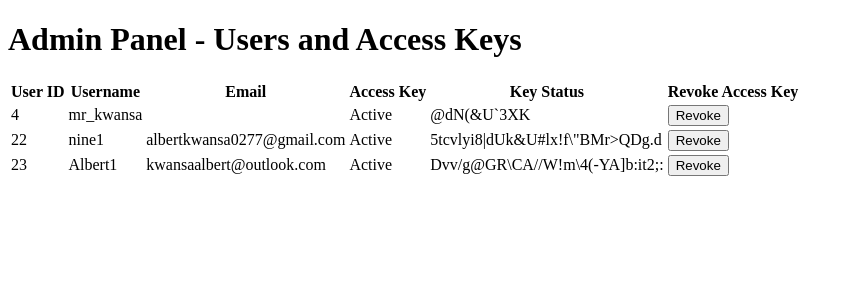
After one commit to mr-kwansa/access_control, a Django app: page /micro_focus_admin/ in a window 1280 px wide. The commit adds this page. Shown: the top 300 px of the page, without its empty margins (0-853 px from the left). Run offline with Django 4.2, Linux system fonts and the light colour scheme; a user stored in the database is signed in; data comes from the database, SQL or seed files in the repository; both versions use the stored data as it was after the commit.

Commit message:
wrote logic for the micro focus admin side and create corisponding view for it

```diff
--- a/login/models.py
+++ b/login/models.py
@@ -8,11 +8,18 @@ class AccessKey(models.Model):
     key = models.CharField(max_length=20, unique=True)
     created_at = models.DateTimeField(auto_now_add=True)
     expiration_date = models.DateTimeField(default=timezone.now() + timedelta(days=180))
-    is_active=models.BooleanField(default=True)
+    is_active = models.BooleanField(default=True)
 
     def save(self, *args, **kwargs):
         # Set expiration date to 6 months from creation
         self.expiration_date = self.created_at + timedelta(days=180)
+
+        # Check if the expiration date is in the past
+        if self.expiration_date <= timezone.now():
+            self.is_active = False
+            print("Access Key Expired")
+
+        # Call the superclass's save method after modifying attributes
         super().save(*args, **kwargs)
 
     def __str__(self):
--- a/login/urls.py
+++ b/login/urls.py
@@ -8,6 +8,8 @@ urlpatterns = [
     path('signup/', views.signup, name='signup'),
     path('signin/', views.signin, name='signin'),
     path('signout/', views.signout, name='signout'),
+    path('micro_focus_admin/',views.micro_focus_admin,name='micro_focus_admin'),
+    path('toggle_access_key_status/<int:access_key_id>/',views.toggle_access_key_status, name='toggle_access_key_status'),
 
 
     path('activate/<uidb64>/<token>/', views.activate, name='activate'),
--- a/login/views.py
+++ b/login/views.py
@@ -9,6 +9,7 @@ from django.shortcuts import redirect, render
 from django.contrib.auth.models import User
 from django.contrib import messages
 from django.contrib.auth import authenticate, login,logout
+from django.contrib.admin.views.decorators import staff_member_required
 from django.contrib.auth.decorators import login_required
 from access_control import settings
 from django.http import JsonResponse
@@ -19,6 +20,7 @@ from django.utils.http import urlsafe_base64_decode
 from django.utils.encoding import force_bytes ,force_str
 from . tokens import generatetoken
 from .models import AccessKey
+
 def home(request):
     return render(request,"login/index.html")
 #sigup views
@@ -163,11 +165,35 @@ def generate_access_key(request):
         created_at = timezone.now()
         expiration_date = created_at + timedelta(days=180)
         is_active = True
-        access_key_instance = AccessKey.objects.create(user=request.user,
+        access_key_instance =AccessKey.objects.create(user=request.user,
                                                        key=access_key,
                                                        created_at=created_at,
                                                        expiration_date=expiration_date,
                                                        is_active=is_active)
 
     # Pass the access key and its details to the template context
-    return render(request, "login/index.html", {'access_key': access_key_instance.key, 'created_at': created_at, 'expiration_date': expiration_date ,'is_active':is_active})
+    print (access_key_instance)
+    return render(request, "login/index.html", {'access_key_instance': access_key_instance.key, 'created_at': created_at, 'expiration_date': expiration_date ,'is_active':is_active})
+
+@staff_member_required
+def micro_focus_admin(request):
+    # Query all users and their associated access keys
+    users_with_keys = []
+    users = User.objects.all()
+    for user in users:
+        access_key = AccessKey.objects.filter(user=user).first()
+        users_with_keys.append({'user': user, 'access_key': access_key})
+
+    return render(request, 'login/micro_focus_admin.html', {'users_with_keys': users_with_keys})
+
+
+@staff_member_required
+def toggle_access_key_status(request, access_key_id):
+    # Retrieve the access key object
+    access_key = AccessKey.objects.get(id=access_key_id)
+
+    # Toggle the is_active status
+    access_key.is_active = not access_key.is_active
+    access_key.save()
+
+    return redirect('micro_focus_admin')
--- /dev/null
+++ b/templates/login/micro_focus_admin.html
@@ -0,0 +1,43 @@
+<!-- admin_panel.html -->
+
+<!DOCTYPE html>
+<html>
+<head>
+    <title>Admin Panel</title>
+</head>
+<body>
+    <h1>Admin Panel - Users and Access Keys</h1>
+    <table>
+        <tr>
+            <th>User ID</th>
+            <th>Username</th>
+            <th>Email</th>
+            <th>Access Key</th>
+            <th>Key Status</th>
+            <th>Revoke Access Key</th>
+        </tr>
+        {% for item in users_with_keys %}
+        <tr>
+            <td>{{ item.user.id }}</td>
+            <td>{{ item.user.username }}</td>
+            <td>{{ item.user.email }}</td>
+            <td>{% if item.access_key.is_active %}Active{% else %}Inactive{% endif %}</td>
+            <td>{% if item.access_key %}
+                {{ item.access_key.key }}
+            {% else %}
+                N/A
+            {% endif %}
+            </td>
+            <td>
+                {% if item.access_key %}
+                <form action="{% url 'toggle_access_key_status' item.access_key.id %}" method="post">
+                    {% csrf_token %}
+                    <button type="submit">Revoke</button>
+                </form>
+                {% endif %}
+            </td>
+        </tr>
+        {% endfor %}
+    </table>
+</body>
+</html>
```
Also changed, not shown: templates/login/index.html (+7 -7 lines), db.sqlite3.
